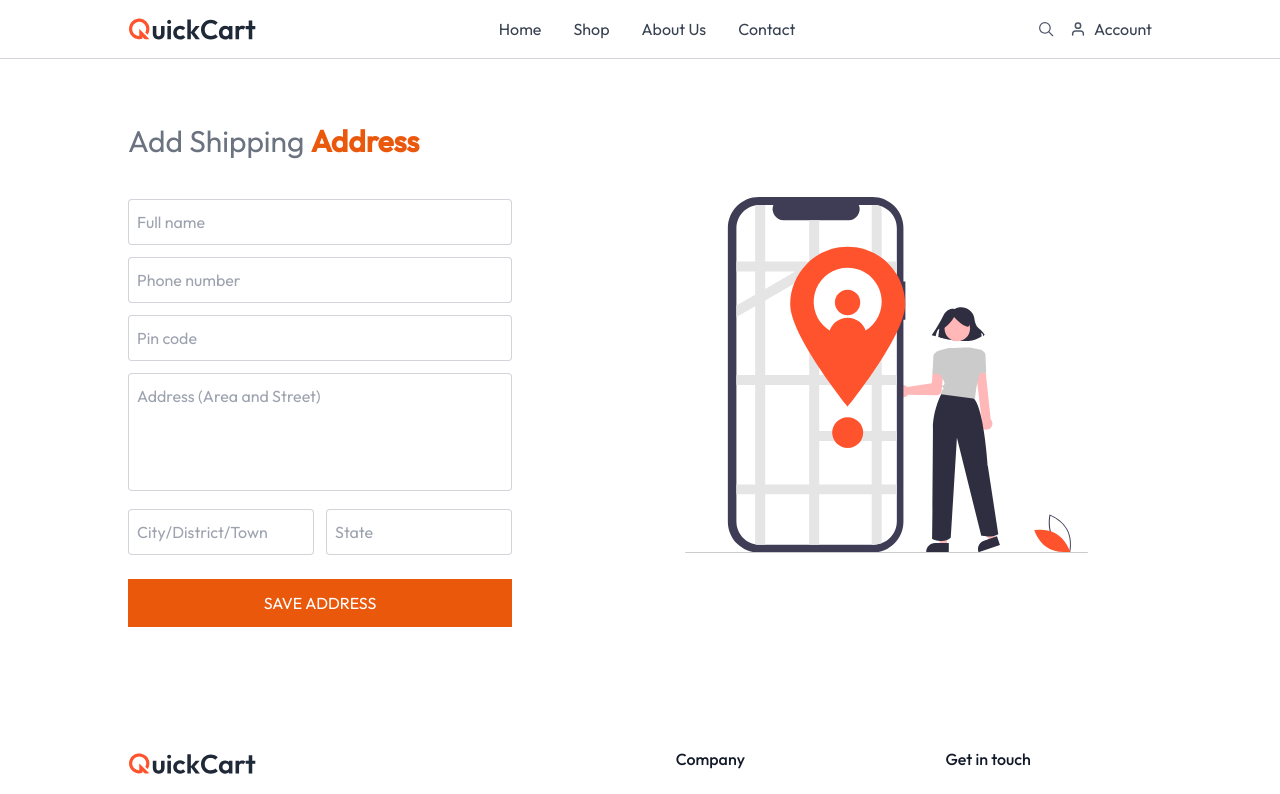
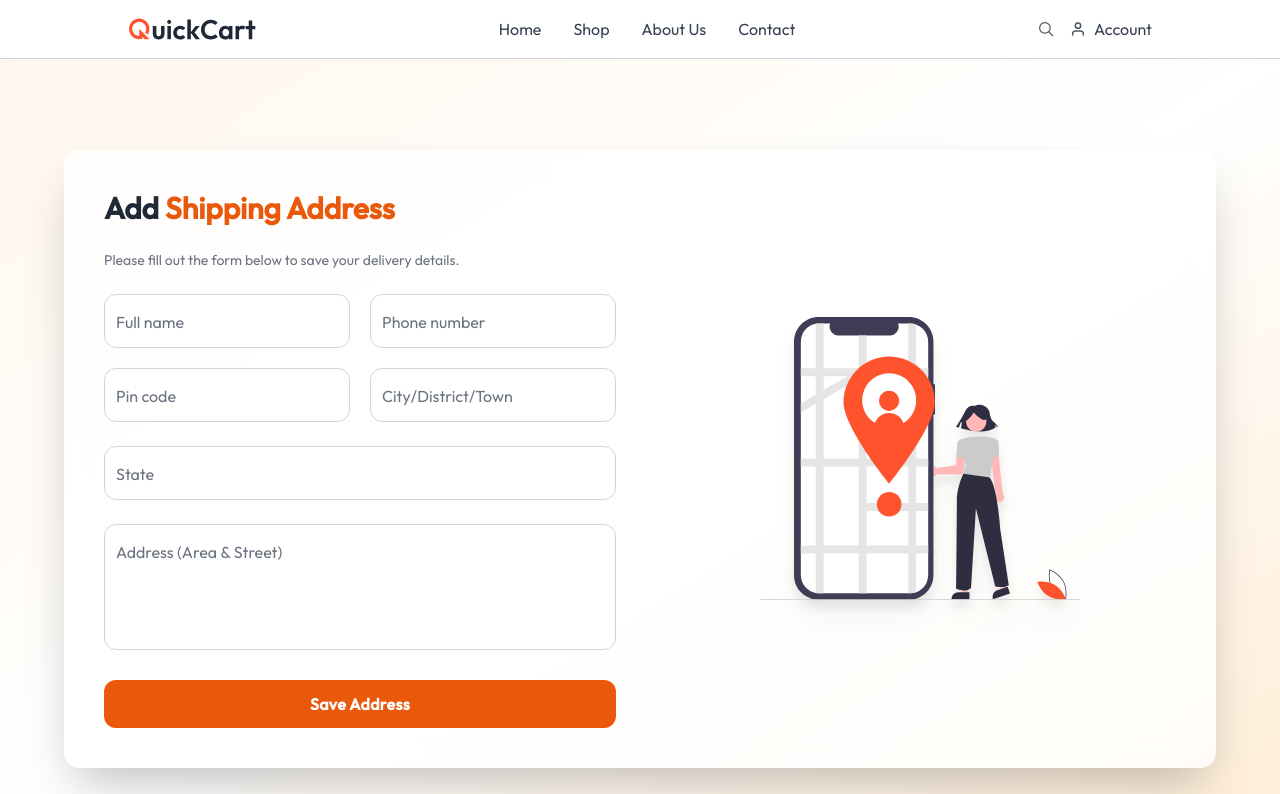
Before and after one commit to Mismail9961/ByteBazaar, a Next.js app: page /add-address in a window 1280 px wide. Shown: the top 794 px of the page. Built offline with nearby package versions, Linux system fonts and the light colour scheme; no server answers; the database is empty.

Commit message:
issues resolved

```diff
--- a/app/add-address/page.jsx
+++ b/app/add-address/page.jsx
@@ -1,106 +1,175 @@
-'use client'
+"use client";
 import { assets } from "@/assets/assets";
 import Navbar from "@/components/Navbar";
 import Footer from "@/components/Footer";
 import Image from "next/image";
 import { useState } from "react";
-import { useAppContext } from "@/context/AppContext"
+import { useAppContext } from "@/context/AppContext";
 import axios from "axios";
 import toast from "react-hot-toast";
+import { motion } from "framer-motion";
 
 const AddAddress = () => {
-
-    const {getToken,router} = useAppContext()
+  const { getToken, router } = useAppContext();
 
   const [address, setAddress] = useState({
-        fullName: '',
-        phoneNumber: '',
-        pincode: '',
-        area: '',
-        city: '',
-        state: '',
-    })
+    fullName: "",
+    phoneNumber: "",
+    pinCode: "",
+    area: "",
+    city: "",
+    state: "",
+  });
 
   const onSubmitHandler = async (e) => {
     e.preventDefault();
     try {
-            const token = getToken()
-            const {data} = await axios.post('/api/user/add-address',{address},{headers:{Authorization:`Bearer ${token}`}})
+      const token = await getToken();
+      if (!token) {
+        toast.error("Not authenticated");
+        return;
+      }
+
+      const { data } = await axios.post(
+        "/api/user/add-address",
+        { address },
+        { headers: { Authorization: `Bearer ${token}` } }
+      );
+
       if (data.success) {
-                toast.success(data.message)
-                router.push('/cart')
+        toast.success(data.message);
+        router.push("/cart");
       } else {
-                toast.error(data.message)
+        toast.error(data.message);
       }
     } catch (error) {
-            toast.error(error.message)
+      toast.error(error.response?.data?.message || error.message);
     }
-    }
+  };
 
   return (
     <>
       <Navbar />
-            <div className="px-6 md:px-16 lg:px-32 py-16 flex flex-col md:flex-row justify-between">
-                <form onSubmit={onSubmitHandler} className="w-full">
-                    <p className="text-2xl md:text-3xl text-gray-500">
-                        Add Shipping <span className="font-semibold text-orange-600">Address</span>
+      <div className="relative min-h-screen bg-gradient-to-br from-orange-50 via-white to-orange-100 flex items-center justify-center px-6 md:px-16 py-20">
+        {/* Animated Card */}
+        <motion.div
+          initial={{ opacity: 0, y: 50 }}
+          animate={{ opacity: 1, y: 0 }}
+          transition={{ duration: 0.6, ease: "easeOut" }}
+          className="w-full max-w-6xl rounded-2xl shadow-2xl bg-white/80 backdrop-blur-md p-10 flex flex-col md:flex-row gap-12"
+        >
+          {/* Form Section */}
+          <motion.form
+            onSubmit={onSubmitHandler}
+            className="flex-1 space-y-6"
+            initial={{ opacity: 0, x: -30 }}
+            animate={{ opacity: 1, x: 0 }}
+            transition={{ delay: 0.3, duration: 0.6 }}
+          >
+            <h2 className="text-3xl font-bold text-gray-800">
+              Add <span className="text-orange-600">Shipping Address</span>
+            </h2>
+            <p className="text-gray-500 text-sm">
+              Please fill out the form below to save your delivery details.
             </p>
-                    <div className="space-y-3 max-w-sm mt-10">
+
+            <div className="grid grid-cols-1 md:grid-cols-2 gap-5">
+              {[
+                { id: "fullName", label: "Full name", value: address.fullName },
+                {
+                  id: "phoneNumber",
+                  label: "Phone number",
+                  value: address.phoneNumber,
+                },
+                { id: "pinCode", label: "Pin code", value: address.pinCode },
+                { id: "city", label: "City/District/Town", value: address.city },
+              ].map((field) => (
+                <div className="relative" key={field.id}>
                   <input
-                            className="px-2 py-2.5 focus:border-orange-500 transition border border-gray-500/30 rounded outline-none w-full text-gray-500"
                     type="text"
-                            placeholder="Full name"
-                            onChange={(e) => setAddress({ ...address, fullName: e.target.value })}
-                            value={address.fullName}
+                    id={field.id}
+                    value={field.value}
+                    onChange={(e) =>
+                      setAddress({ ...address, [field.id]: e.target.value })
+                    }
+                    className="peer w-full border border-gray-300 rounded-xl px-3 pt-5 pb-2 text-gray-700 placeholder-transparent focus:border-orange-500 focus:ring-1 focus:ring-orange-500 outline-none"
+                    placeholder={field.label}
                   />
+                  <label
+                    htmlFor={field.id}
+                    className="absolute left-3 top-2 text-gray-400 text-sm transition-all peer-placeholder-shown:top-4 peer-placeholder-shown:text-gray-500 peer-placeholder-shown:text-base peer-focus:top-2 peer-focus:text-sm peer-focus:text-orange-600"
+                  >
+                    {field.label}
+                  </label>
+                </div>
+              ))}
+            </div>
+
+            {/* State */}
+            <div className="relative">
               <input
-                            className="px-2 py-2.5 focus:border-orange-500 transition border border-gray-500/30 rounded outline-none w-full text-gray-500"
                 type="text"
-                            placeholder="Phone number"
-                            onChange={(e) => setAddress({ ...address, phoneNumber: e.target.value })}
-                            value={address.phoneNumber}
+                id="state"
+                value={address.state}
+                onChange={(e) =>
+                  setAddress({ ...address, state: e.target.value })
+                }
+                className="peer w-full border border-gray-300 rounded-xl px-3 pt-5 pb-2 text-gray-700 placeholder-transparent focus:border-orange-500 focus:ring-1 focus:ring-orange-500 outline-none"
+                placeholder="State"
               />
-                        <input
-                            className="px-2 py-2.5 focus:border-orange-500 transition border border-gray-500/30 rounded outline-none w-full text-gray-500"
-                            type="text"
-                            placeholder="Pin code"
-                            onChange={(e) => setAddress({ ...address, pincode: e.target.value })}
-                            value={address.pincode}
+              <label
+                htmlFor="state"
+                className="absolute left-3 top-2 text-gray-400 text-sm transition-all peer-placeholder-shown:top-4 peer-placeholder-shown:text-gray-500 peer-placeholder-shown:text-base peer-focus:top-2 peer-focus:text-sm peer-focus:text-orange-600"
+              >
+                State
+              </label>
+            </div>
+
+            {/* Area */}
+            <div className="relative">
+              <textarea
+                id="area"
+                rows={4}
+                value={address.area}
+                onChange={(e) =>
+                  setAddress({ ...address, area: e.target.value })
+                }
+                className="peer w-full border border-gray-300 rounded-xl px-3 pt-5 pb-2 text-gray-700 placeholder-transparent focus:border-orange-500 focus:ring-1 focus:ring-orange-500 outline-none resize-none"
+                placeholder="Area"
+              ></textarea>
+              <label
+                htmlFor="area"
+                className="absolute left-3 top-2 text-gray-400 text-sm transition-all peer-placeholder-shown:top-4 peer-placeholder-shown:text-gray-500 peer-placeholder-shown:text-base peer-focus:top-2 peer-focus:text-sm peer-focus:text-orange-600"
+              >
+                Address (Area & Street)
+              </label>
+            </div>
+
+            {/* Animated Submit button */}
+            <motion.button
+              type="submit"
+              whileHover={{ scale: 1.03 }}
+              whileTap={{ scale: 0.95 }}
+              className="w-full py-3 bg-orange-600 text-white rounded-xl font-semibold tracking-wide hover:bg-orange-700 transition"
+            >
+              Save Address
+            </motion.button>
+          </motion.form>
+
+          {/* Side Illustration */}
+          <motion.div
+            className="flex-1 flex items-center justify-center"
+            initial={{ opacity: 0, x: 30 }}
+            animate={{ opacity: 1, x: 0 }}
+            transition={{ delay: 0.4, duration: 0.6 }}
+          >
+            <Image
+              src={assets.my_location_image}
+              alt="Location Illustration"
+              className="w-80 h-auto drop-shadow-xl"
             />
-                        <textarea
-                            className="px-2 py-2.5 focus:border-orange-500 transition border border-gray-500/30 rounded outline-none w-full text-gray-500 resize-none"
-                            type="text"
-                            rows={4}
-                            placeholder="Address (Area and Street)"
-                            onChange={(e) => setAddress({ ...address, area: e.target.value })}
-                            value={address.area}
-                        ></textarea>
-                        <div className="flex space-x-3">
-                            <input
-                                className="px-2 py-2.5 focus:border-orange-500 transition border border-gray-500/30 rounded outline-none w-full text-gray-500"
-                                type="text"
-                                placeholder="City/District/Town"
-                                onChange={(e) => setAddress({ ...address, city: e.target.value })}
-                                value={address.city}
-                            />
-                            <input
-                                className="px-2 py-2.5 focus:border-orange-500 transition border border-gray-500/30 rounded outline-none w-full text-gray-500"
-                                type="text"
-                                placeholder="State"
-                                onChange={(e) => setAddress({ ...address, state: e.target.value })}
-                                value={address.state}
-                            />
-                        </div>
-                    </div>
-                    <button type="submit" className="max-w-sm w-full mt-6 bg-orange-600 text-white py-3 hover:bg-orange-700 uppercase">
-                        Save address
-                    </button>
-                </form>
-                <Image
-                    className="md:mr-16 mt-16 md:mt-0"
-                    src={assets.my_location_image}
-                    alt="my_location_image"
-                />
+          </motion.div>
+        </motion.div>
       </div>
       <Footer />
     </>
--- a/app/api/user/add-address/route.js
+++ b/app/api/user/add-address/route.js
@@ -1,19 +1,33 @@
 import connectDB from "@/config/db";
-import Address from "@/models/Address"
+import Address from "@/models/Address";
 import { getAuth } from "@clerk/nextjs/server";
 import { NextResponse } from "next/server";
 
 export async function POST(request) {
-    try {
-        const {userId} = getAuth()
-        const {address} = await request.json()
+  try {
+    // ✅ must pass request to getAuth
+    const { userId } = getAuth(request);
+    if (!userId) {
+      return NextResponse.json(
+        { success: false, message: "Unauthorized" },
+        { status: 401 }
+      );
+    }
 
-        await connectDB()
-        const newAddress = await Address.create({...address,userId})
+    const { address } = await request.json();
 
-        return NextResponse.json({success:true,message:"Address added successfully",newAddress})
-    } catch (error) {
-        return NextResponse.json({success:false,message:error.message})
+    await connectDB();
+    const newAddress = await Address.create({ ...address, userId });
 
-    }
+    return NextResponse.json({
+      success: true,
+      message: "Address added successfully",
+      newAddress,
+    });
+  } catch (error) {
+    return NextResponse.json(
+      { success: false, message: error.message },
+      { status: 500 }
+    );
+  }
 }
--- a/app/api/user/get-address/route.js
+++ b/app/api/user/get-address/route.js
@@ -5,7 +5,7 @@ import { NextResponse } from "next/server";
 
 export async function GET(request) {
     try {
-        const {userId} = getAuth()
+        const {userId} = getAuth(request)
         await connectDB()
 
         const addresses = await Address.find({userId})
--- a/package.json
+++ b/package.json
@@ -12,6 +12,7 @@
     "@clerk/nextjs": "^6.31.6",
     "axios": "^1.11.0",
     "cloudinary": "^2.7.0",
+    "framer-motion": "^12.23.12",
     "inngest": "^3.40.1",
     "lucide-react": "^0.542.0",
     "mongoose": "^8.18.0",
```
Also changed, not shown: app/cart/page.jsx (+74 -59 lines), components/OrderSummary.jsx (+92 -24 lines), models/Order.js (added, +31 -0 lines), app/api/order/create/route.js (added), 1 other file (tests, documents, lock files or other folders). Lines whose indentation alone changed are shown as unchanged.
